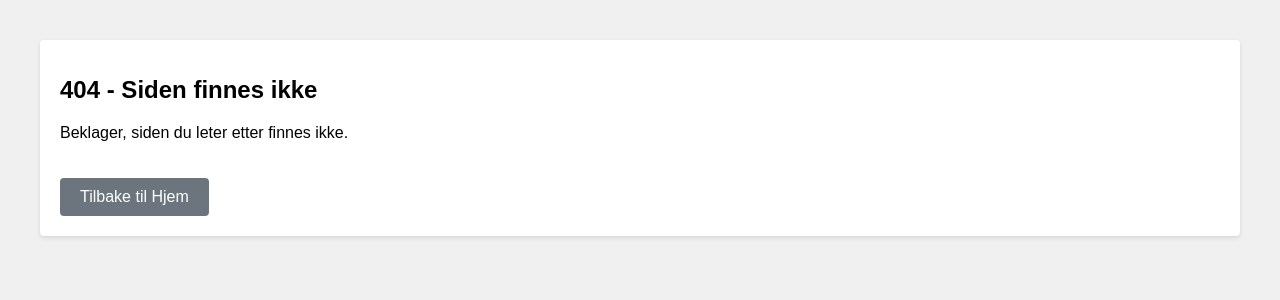
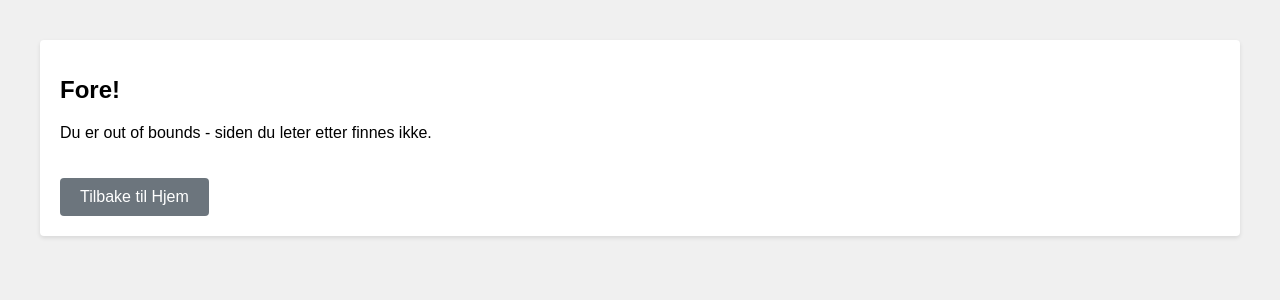
Before and after one commit to GeirOwe/golf, a Flask app: template templates/404.html in a window 1280 px wide. Shown: the top 300 px of the page. Run offline with Flask 3, Linux system fonts and the light colour scheme; the template is opened without the code that fills it, so the values that code supplies are empty.

Commit message:
Update README and 404 template for clarity and content
- Added a new section in README.md to indicate the database has been moved to Neon.
- Revised the 404.html template title and content for a more engaging user experience.

```diff
--- a/templates/404.html
+++ b/templates/404.html
@@ -1,9 +1,9 @@
 {% extends "base.html" %}
 
-{% block title %}Siden finnes ikke{% endblock %}
+{% block title %}Fore!{% endblock %}
 
 {% block content %}
-    <h1>404 - Siden finnes ikke</h1>
-    <p>Beklager, siden du leter etter finnes ikke.</p>
+    <h1>Fore!</h1>
+    <p>Du er out of bounds - siden du leter etter finnes ikke.</p>
     <a href="{{ url_for('home') }}" class="button">Tilbake til Hjem</a>
 {% endblock %}
```
Also changed, not shown: README.md.
